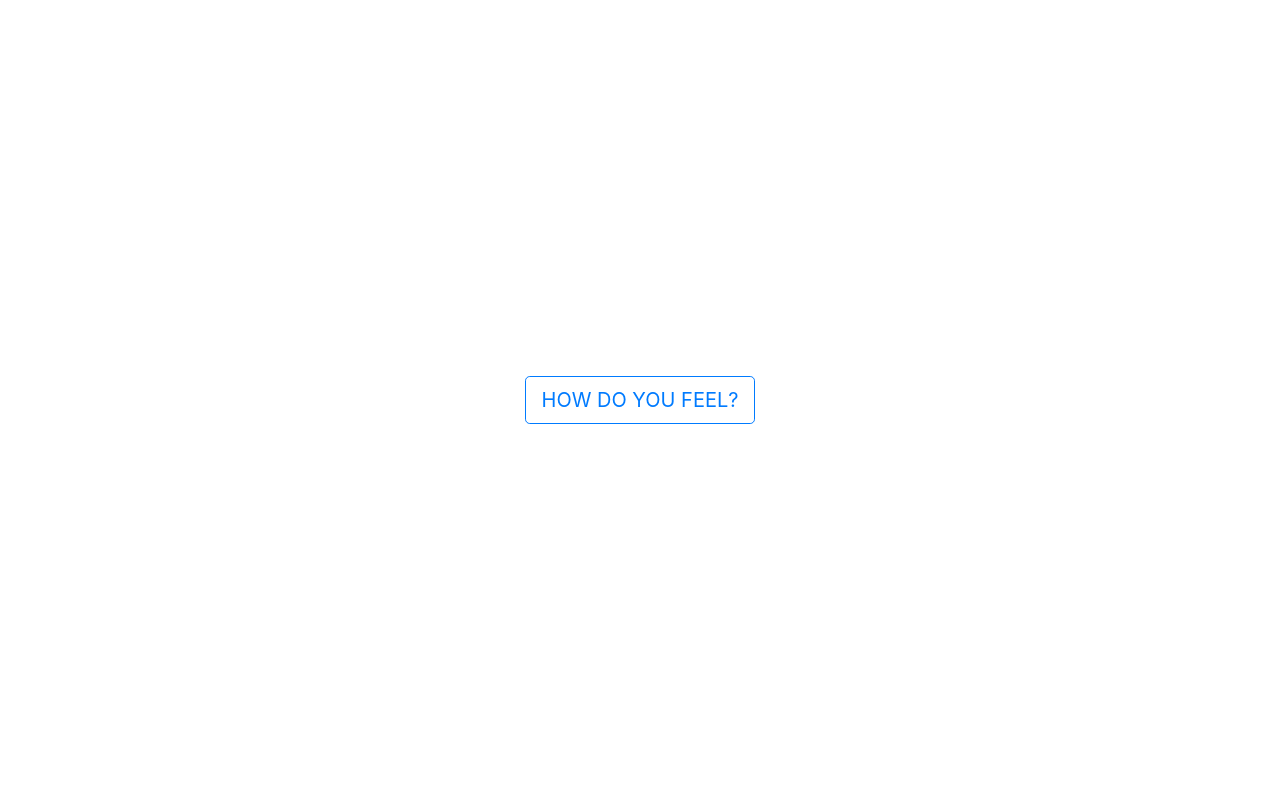
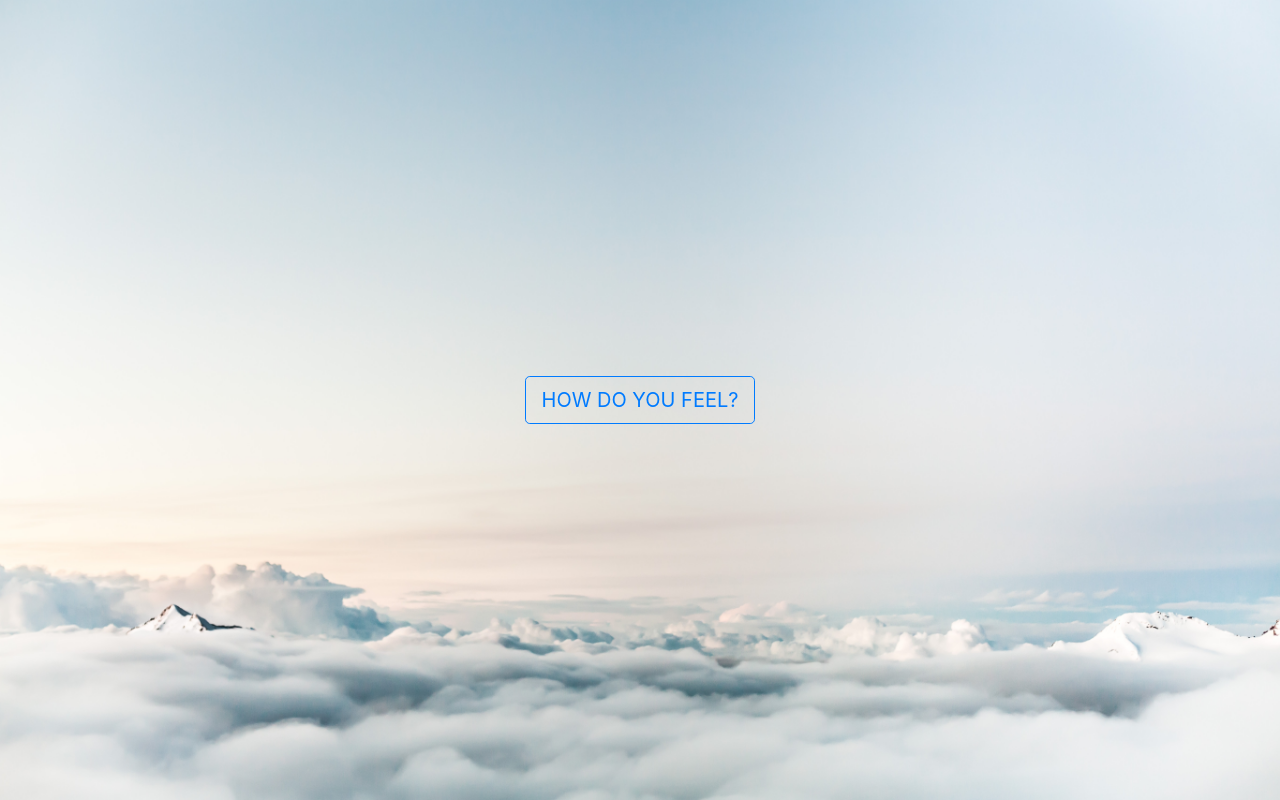
Before and after one commit to morales0/jhacks-quadsquad, a plain HTML site: page index.html in a window 1280 px wide. Drawn offline with nearby package versions, Linux system fonts and the light colour scheme.

Commit message:
Added background image

```diff
--- a/css/home.css
+++ b/css/home.css
@@ -1,5 +1,14 @@
 /** HOME PAGE CSS: General CSS for the webpage **/
 
+html {
+   width: 100%;
+   height: 100%;
+   background: url(../images/background-clouds_2.jpg) no-repeat center center fixed;
+   -webkit-background-size: cover;
+   -moz-background-size: cover;
+   -o-background-size: cover;
+   background-size: cover;
+}
 
 /* Containers and pages */
 .main-page{
```
Also changed, not shown: images/background-clouds_2.jpg (added), 2 other files.
